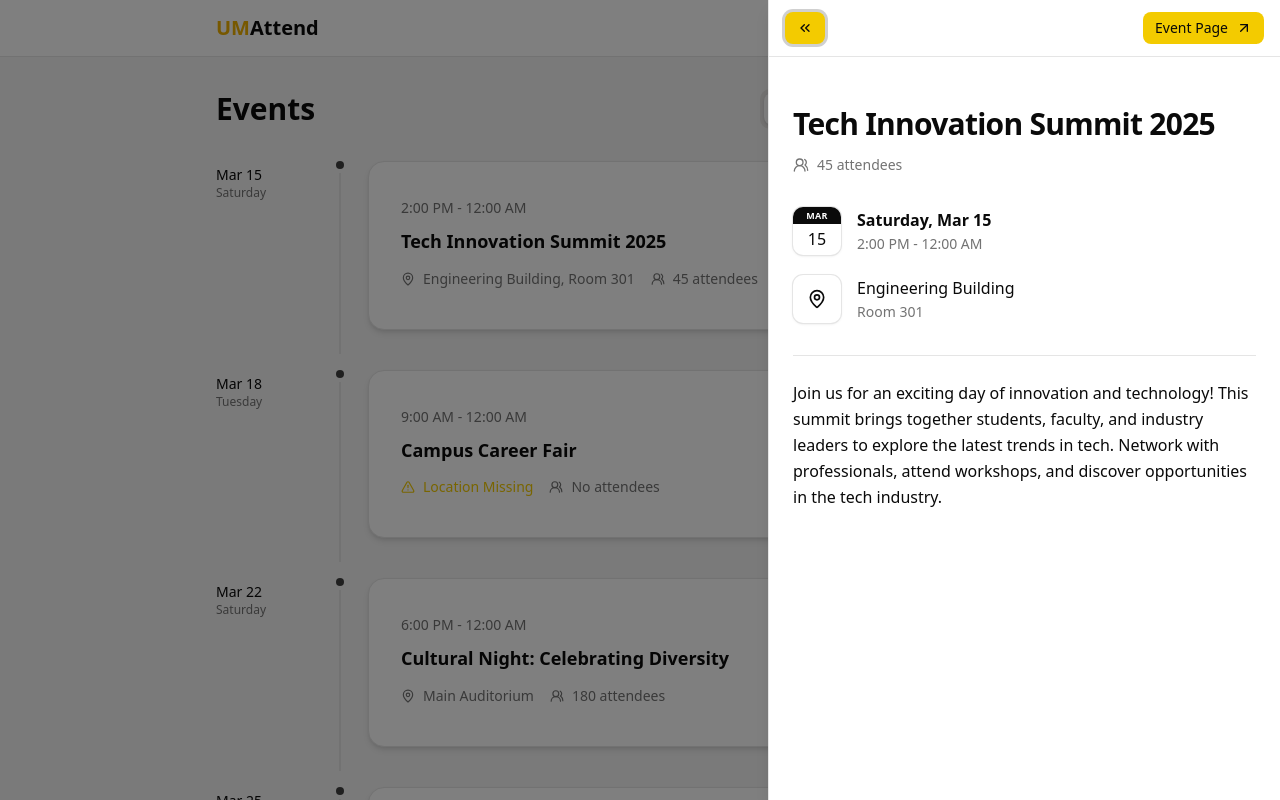
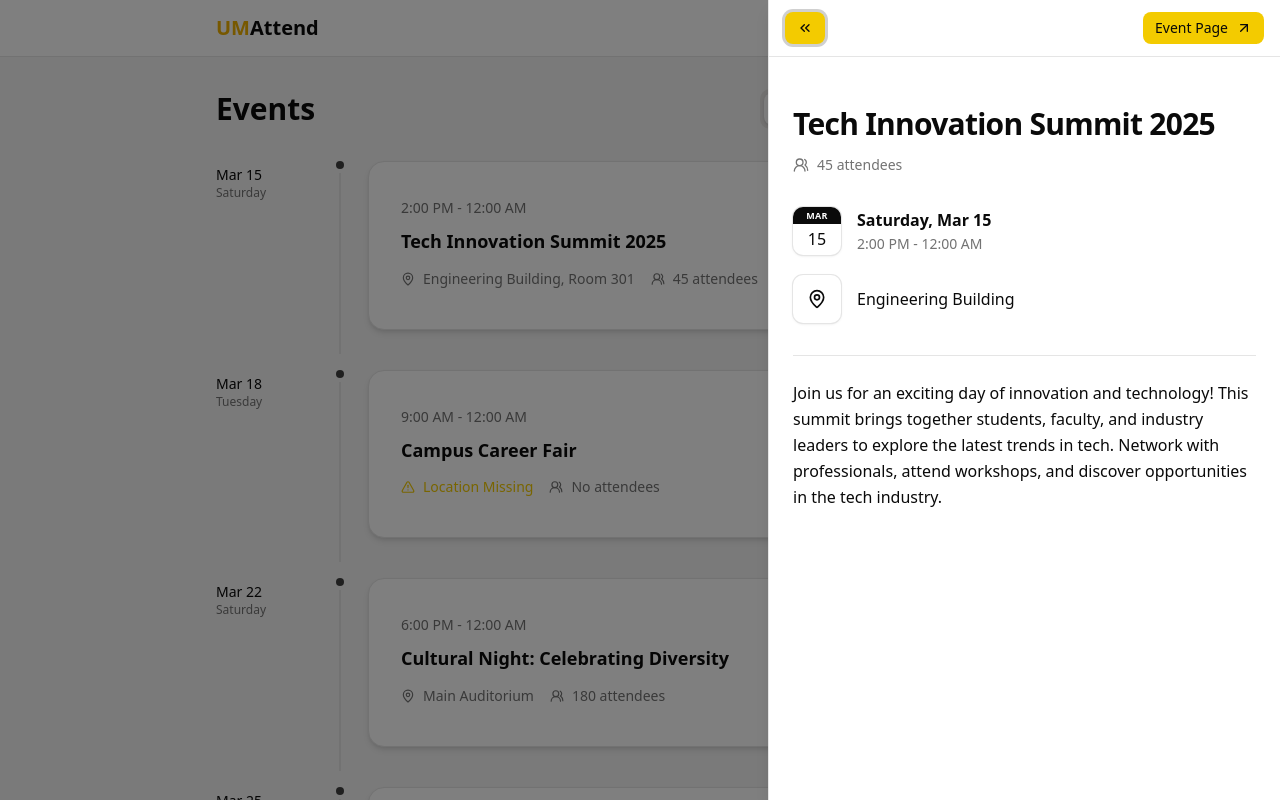
Before and after one commit to eddiegeeeeez/umattend-app, a Next.js app in the folder client/: page /events in a window 1280 px wide. Both pictures are taken after a click on the element 716 px from the left and 245 px from the top of the page. Shown: the top 800 px of the page. Built offline with nearby package versions, Linux system fonts and the light colour scheme; no server answers.

Commit message:
chore: minor UI fix

```diff
--- a/client/src/components/event/event-details.tsx
+++ b/client/src/components/event/event-details.tsx
@@ -90,7 +90,7 @@ const EventDetails = ({
               </div>
               <div className="flex flex-col gap-0.5">
                 <div className="text-foreground text-base font-medium">{location?.split(',')[0] || location}</div>
-                <div className="text-muted-foreground text-sm">{location?.includes(',') ? location.split(',').slice(1).join(',').trim() : ''}</div>
+                {/* <div className="text-muted-foreground text-sm">{location?.includes(',') ? location.split(',').slice(1).join(',').trim() : ''}</div> */}
               </div>
             </div>
           ) : (
```
